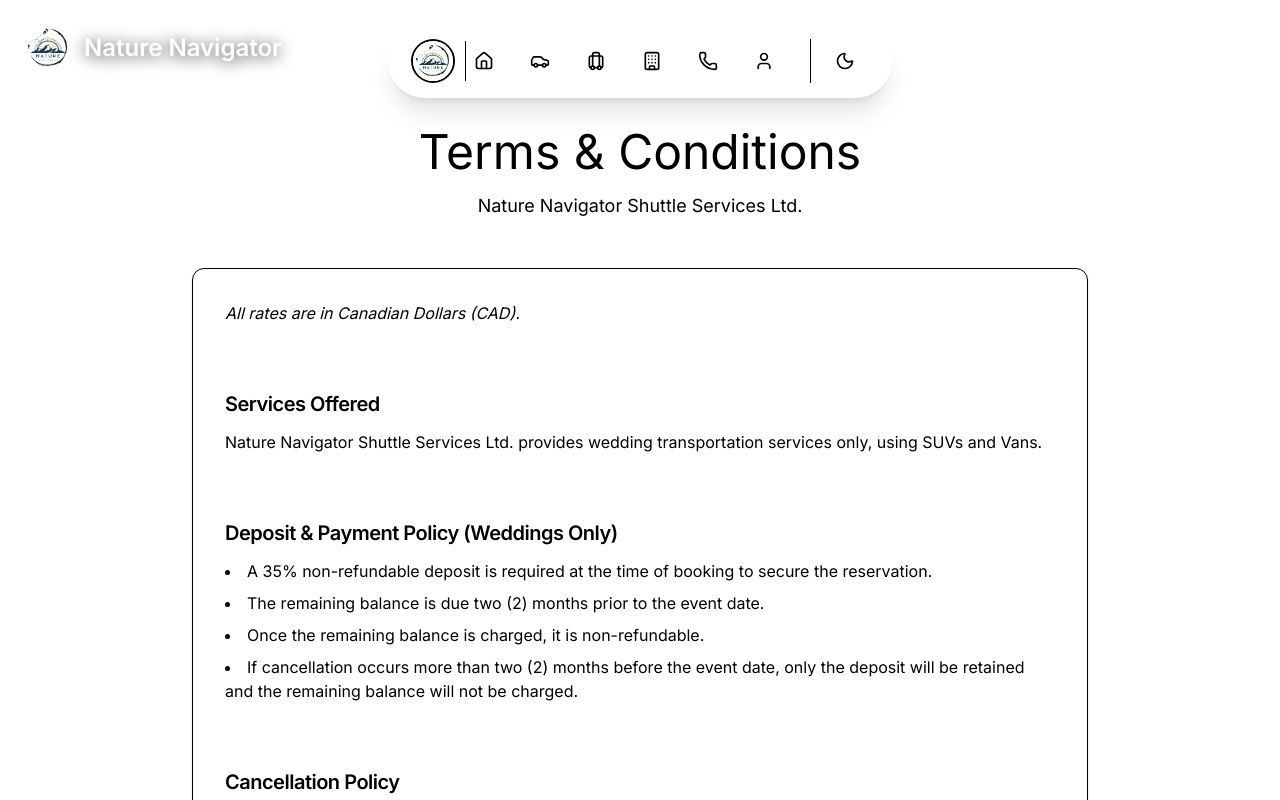
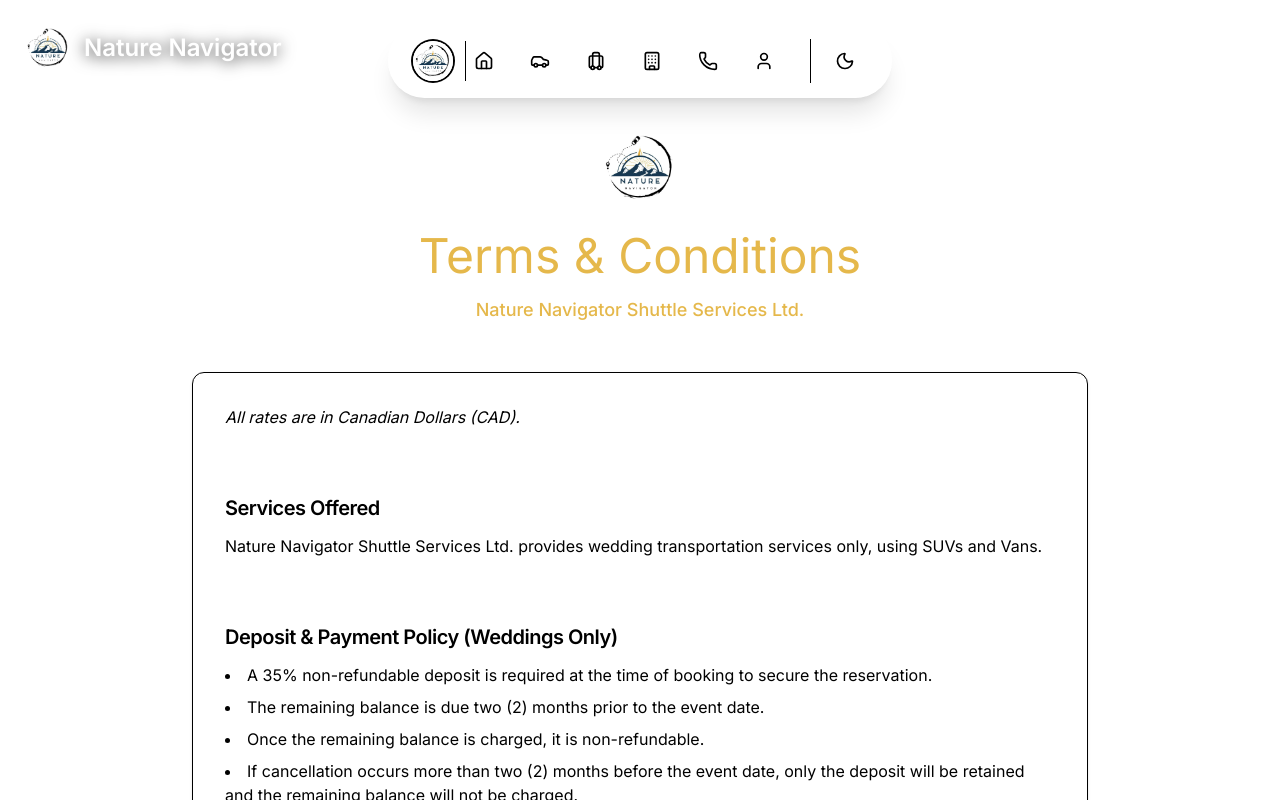
Before and after one commit to birajkashyap/nature-nav-new, a Next.js app: page /terms in a window 1280 px wide. Shown: the top 800 px of the page. Built offline with nearby package versions, Linux system fonts and the light colour scheme; no server answers.

Commit message:
Add logo and yellow accent color to Terms & Conditions header
- Added company logo at top of T&C page
- Changed 'Terms & Conditions' heading to accent (yellow) color
- Changed company name to accent color with medium font weight

```diff
--- a/src/app/terms/page.tsx
+++ b/src/app/terms/page.tsx
@@ -1,5 +1,6 @@
 "use client";
 
+import Image from "next/image";
 import { Card, CardContent, CardHeader, CardTitle } from "@/components/ui/card";
 import { Separator } from "@/components/ui/separator";
 
@@ -8,10 +9,20 @@
     <main className="min-h-screen pt-32 pb-24 px-4 bg-background font-body">
       <div className="max-w-4xl mx-auto">
         <div className="text-center mb-12">
-          <h1 className="text-4xl md:text-5xl font-luxury mb-4 text-foreground/95">
+          {/* Logo */}
+          <div className="flex justify-center mb-6">
+            <Image
+              src="/logo.png"
+              alt="Nature Navigator Logo"
+              width={80}
+              height={80}
+              className="rounded-full"
+            />
+          </div>
+          <h1 className="text-4xl md:text-5xl font-luxury mb-4 text-accent">
             Terms & Conditions
           </h1>
-          <p className="text-lg text-muted-foreground">
+          <p className="text-lg text-accent font-medium">
             Nature Navigator Shuttle Services Ltd.
           </p>
         </div>
```
